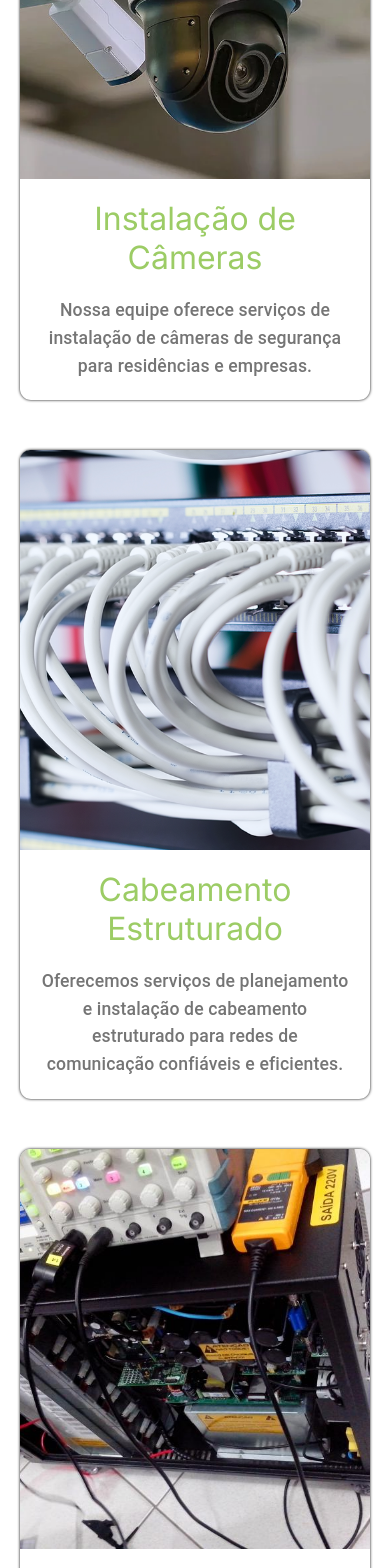
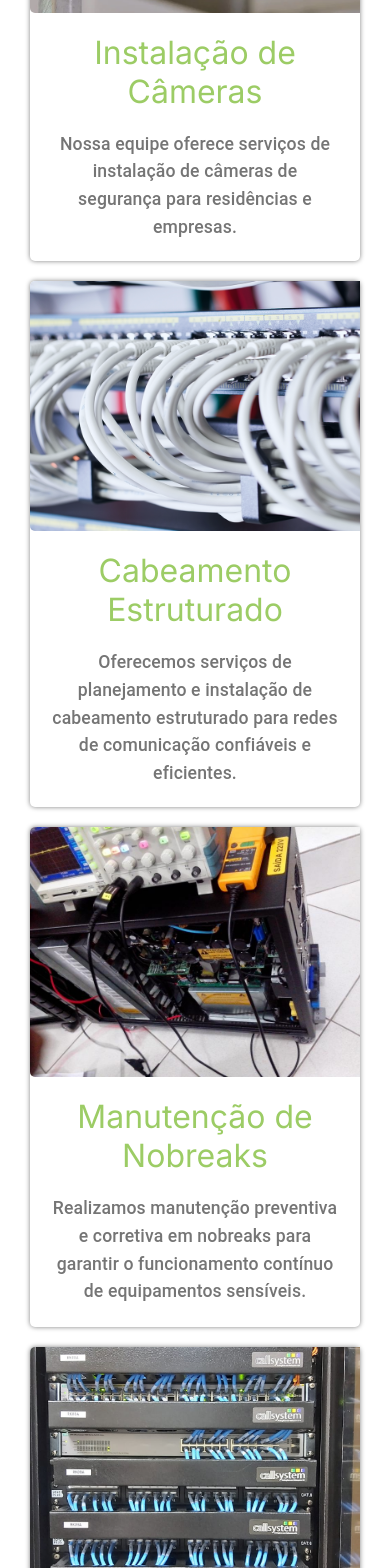
Before and after one commit to Ezequieloliveiras/cliente-connect-servicos, a Next.js app: page /pages/works in a window 390 px wide. Shown: the part 432-2000 px from the top of the page. Built offline with nearby package versions, Linux system fonts and the light colour scheme.

Commit message:
ajustando pagina de servico para responsividade

```diff
--- a/src/app/components/work/StylesWork.js
+++ b/src/app/components/work/StylesWork.js
@@ -3,7 +3,6 @@ import Image from 'next/image'
 
 import {
   Box,
-  Grid,
   Typography,
 } from '@mui/material'
 
@@ -12,6 +11,8 @@ const Container = styled.div`
   max-width: 800px;
   padding: 40px 20px;
   margin: 0 auto;
+  display: flex;
+  flex-direction: column;
 }
 `
 const Title = styled.h1`
@@ -22,34 +23,20 @@ const Title = styled.h1`
 }
 
 `
-const ServiceSection = styled(Grid)`
-  && {
-  display: flex;
-  border-radius: 11px;
-  box-shadow: 0px 0px 3px 0px;
-  margin-top: 50PX;
-}
-
-`
-const StyledBoxImage = styled(Box)`
- && {
-  height: 400px;
-  width: 100%;
-  }
-
-  @media (max-width: 768px) {
-    height: 200px;
-    width: 100%;
-}
-`
 const ServiceImage = styled(Image)`
  && {
   width: 100%;
   height: 100%;
   object-fit: cover;
-  border-radius: 10px 10px 0px 0px;
+  border-radius: 5px 0px 0px 5px;
 }
-
+`
+const StyledBox = styled(Box)`
+&& {
+    margin: 10px;
+    box-shadow: 0px 0px 5px 0px grey;
+    border-radius: 5px;
+}
 `
 const ServiceTitle = styled(Typography)`
   && {
@@ -85,12 +72,11 @@ const Styledtitle = styled.h1`
 `
 export {
   Styledtitle,
+  StyledBox,
   StyledBoxDescription,
   ServiceDescription,
   ServiceTitle,
   ServiceImage,
-  StyledBoxImage,
-  ServiceSection,
   Title,
   Container,
 }
--- a/src/app/components/work/Work.js
+++ b/src/app/components/work/Work.js
@@ -6,14 +6,21 @@ import computadoresImage from './images/computador.png'
 
 import {
     Styledtitle,
+    StyledBox,
     StyledBoxDescription,
     ServiceDescription,
     ServiceTitle,
     ServiceImage,
-    StyledBoxImage,
-    ServiceSection,
     Container,
 } from './StylesWork'
+
+import { Grid } from '@mui/material'
+
+// XS = EXTRA SMALL - MENOR PORCAO DE TELA
+// SM = SMALL - MENOR TELA
+// MD = MEDIUM
+// LG = LARGE - TELA LARGA
+// XL = EXTRA LARGE
 
 const Services = () => {
     return (
@@ -21,14 +28,19 @@ const Services = () => {
 
             <Styledtitle>Nossos Serviços</Styledtitle>
 
-            <ServiceSection container >
-                <StyledBoxImage >
+            <StyledBox>
+
+                <Grid container>
+
+                    <Grid item xs={12} sm={6} height={250}>
 
                         <ServiceImage src={cameraImage} alt="Instalação de Câmeras" />
 
-                </StyledBoxImage>
+                    </Grid>
 
-                <StyledBoxDescription >
+                    <Grid item xs={12} sm={6}>
+
+                        <StyledBoxDescription>
 
                             <ServiceTitle variant='title'>Instalação de Câmeras</ServiceTitle>
 
@@ -40,15 +52,22 @@ const Services = () => {
 
                         </StyledBoxDescription>
 
-            </ServiceSection>
+                    </Grid>
 
-            <ServiceSection container>
+                </Grid>
+            </StyledBox>
 
-                <StyledBoxImage>
+            <StyledBox>
+
+                <Grid container>
+
+                    <Grid item xs={12} sm={6} height={250}>
 
                         <ServiceImage src={cabeamentoImage} alt="Instalação de Câmeras" />
 
-                </StyledBoxImage>
+                    </Grid>
+
+                    <Grid item xs={12} sm={6}>
 
                         <StyledBoxDescription>
 
@@ -62,15 +81,23 @@ const Services = () => {
 
                         </StyledBoxDescription>
 
-            </ServiceSection>
+                    </Grid>
 
-            <ServiceSection container>
+                </Grid>
 
-                <StyledBoxImage>
+            </StyledBox>
+
+            <StyledBox>
+
+                <Grid container>
+
+                    <Grid item xs={12} sm={6} height={250}>
 
                         <ServiceImage src={nobreaksImage} alt="Instalação de Câmeras" />
 
-                </StyledBoxImage>
+                    </Grid>
+
+                    <Grid item xs={12} sm={6} height={250}>
 
                         <StyledBoxDescription>
 
@@ -84,15 +111,23 @@ const Services = () => {
 
                         </StyledBoxDescription>
 
-            </ServiceSection>
+                    </Grid>
 
-            <ServiceSection container>
+                </Grid>
 
-                <StyledBoxImage>
+            </StyledBox>
+
+            <StyledBox>
+
+                <Grid container>
+
+                    <Grid item xs={12} sm={6} height={250}>
 
                         <ServiceImage src={servidoresImage} alt="Instalação de Câmeras" />
 
-                </StyledBoxImage>
+                    </Grid>
+
+                    <Grid item xs={12} sm={6} height={250}>
 
                         <StyledBoxDescription>
 
@@ -106,15 +141,23 @@ const Services = () => {
 
                         </StyledBoxDescription>
 
-            </ServiceSection>
+                    </Grid>
 
-            <ServiceSection container>
+                </Grid>
 
-                <StyledBoxImage>
+            </StyledBox>
+
+            <StyledBox>
+
+                <Grid container>
+
+                    <Grid item xs={12} sm={6}>
 
                         <ServiceImage src={computadoresImage} alt="Instalação de Câmeras" />
 
-                </StyledBoxImage>
+                    </Grid>
+
+                    <Grid item xs={12} sm={6}>
 
                         <StyledBoxDescription>
 
@@ -128,7 +171,11 @@ const Services = () => {
 
                         </StyledBoxDescription>
 
-            </ServiceSection>
+                    </Grid>
+
+                </Grid>
+
+            </StyledBox>
 
         </Container>
     )
```
Lines whose indentation alone changed are shown as unchanged.
